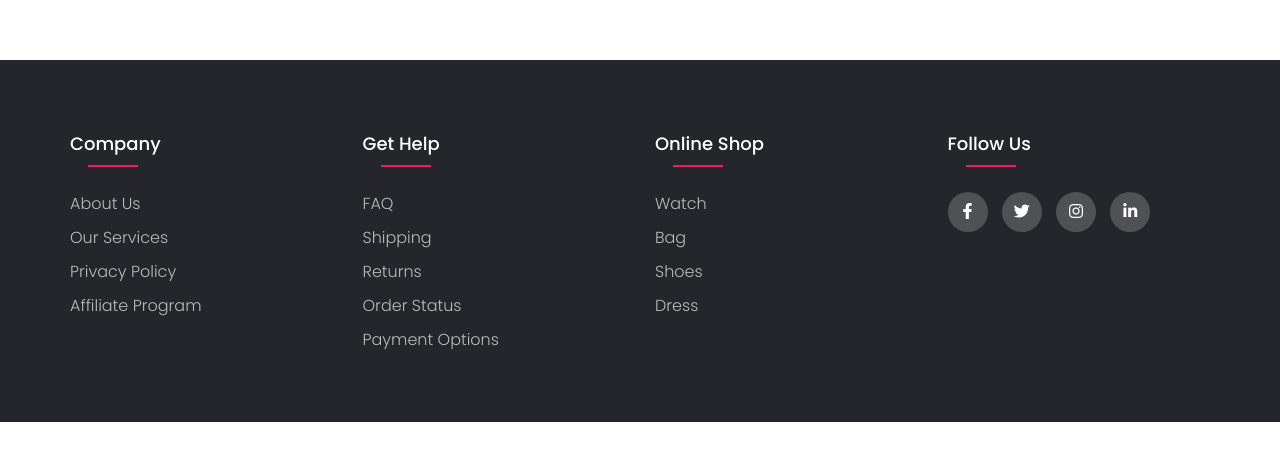
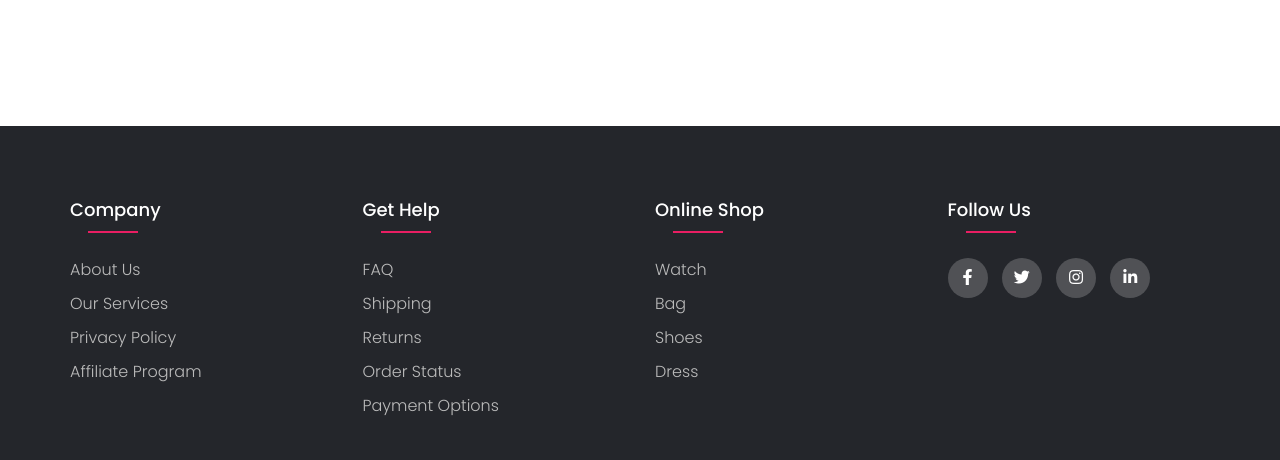
Before and after one commit to freelancerrakibpro/footer, a plain HTML site: page index.html in a window 1280 px wide. Shown: the part 378-838 px from the top of the page. Before the commit the page ends 800 px from the top, so only its background shows below. Drawn offline with Linux system fonts and the light colour scheme.

Commit message:
hello world

```diff
--- a/css/style.css
+++ b/css/style.css
@@ -2,7 +2,7 @@
 body{
 	line-height: 1.5;
 	font-family: 'Poppins', sans-serif;
-	position: relative;
+	/* position: relative; */
 }
 *{
 	margin:0;
@@ -23,9 +23,6 @@ ul{
 .footer{
 	background-color: #24262b;
 	padding: 70px 0;
-	position: fixed;
-	bottom: 0;
-	/* left: 0; */
 	width: 100%;
 }
 .footer-col{
```
